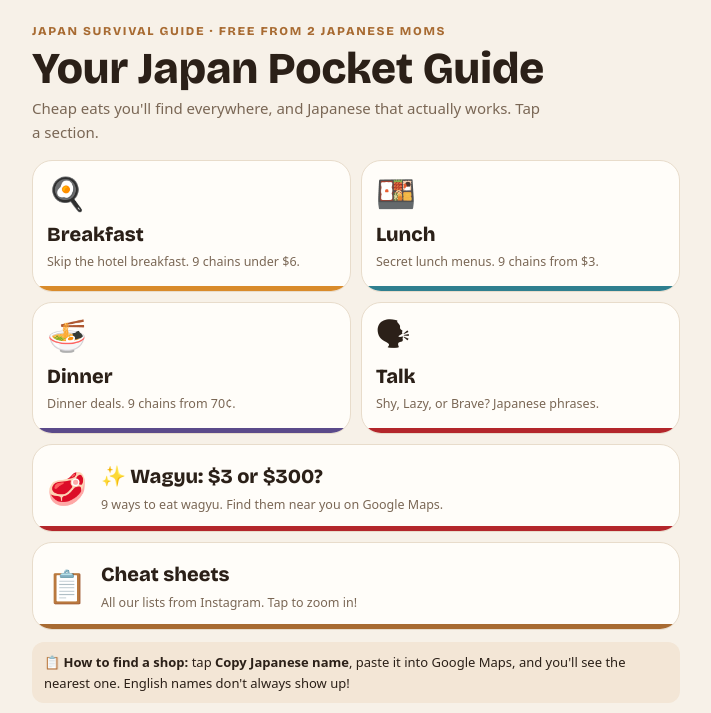
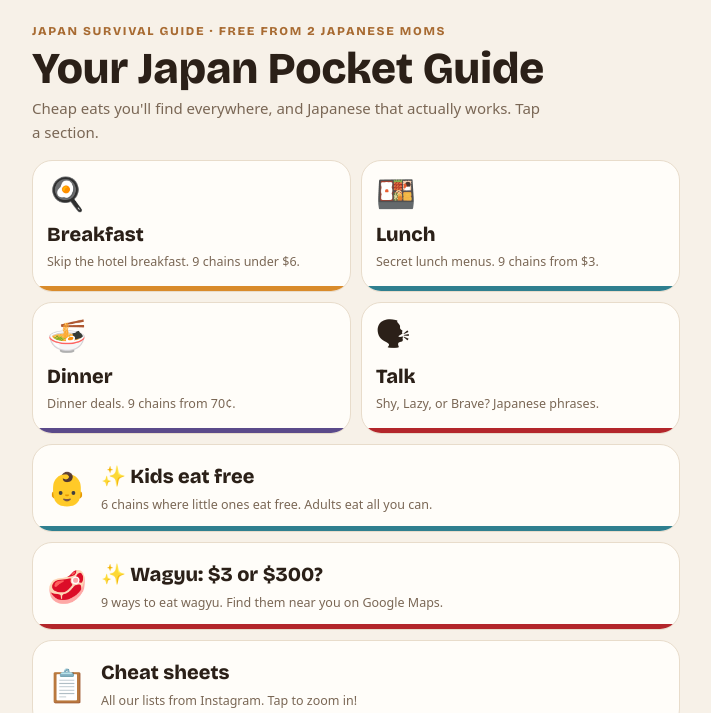
Before and after one commit to mirokujapanllc-netizen/pocket-guide-2moms, a plain HTML site: page index.html in a window 1280 px wide. Shown: the top 713 px of the page, without its empty margins (284-995 px from the left). Drawn offline with nearby package versions, Linux system fonts and the light colour scheme; a web font is replaced by a local one.

Commit message:
Add Kids eat free page, sheet and phrases
Co-Authored-By: Claude Opus 5.5 <noreply@anthropic.com>
Claude-Session: https://claude.ai/code/session_018hmGayQ3Ar1qz36jLk7p8f

```diff
--- a/index.html
+++ b/index.html
@@ -159,6 +159,7 @@ footer b{color:var(--fg);font-family:var(--display)}
       <button type="button" class="tile" data-go="lunch" style="--c:var(--noon)"><span class="e">🍱</span><b>Lunch</b><small>Secret lunch menus. 9 chains from $3.</small></button>
       <button type="button" class="tile" data-go="dinner" style="--c:var(--night)"><span class="e">🍜</span><b>Dinner</b><small>Dinner deals. 9 chains from 70¢.</small></button>
       <button type="button" class="tile" data-go="talk" style="--c:var(--brave)"><span class="e">🗣</span><b>Talk</b><small>Shy, Lazy, or Brave? Japanese phrases.</small></button>
+      <button type="button" class="tile wide" data-go="kidsfree" style="--c:#2f7f8f"><span class="e">👶</span><span><b>✨ Kids eat free</b><br><small>6 chains where little ones eat free. Adults eat all you can.</small></span></button>
       <button type="button" class="tile wide" data-go="wagyu" style="--c:#b3262b"><span class="e">🥩</span><span><b>✨ Wagyu: $3 or $300?</b><br><small>9 ways to eat wagyu. Find them near you on Google Maps.</small></span></button>
       <button type="button" class="tile wide" data-go="sheets" style="--c:var(--brown)"><span class="e">📋</span><span><b>Cheat sheets</b><br><small>All our lists from Instagram. Tap to zoom in!</small></span></button>
     </div>
@@ -227,7 +228,7 @@ footer b{color:var(--fg);font-family:var(--display)}
     <span>Follow us so you don't miss updates. We add new stuff with every post!</span>
     <span>📲 Keep it handy: iPhone Safari › Share › Add to Home Screen. Android Chrome › ⋮ › Add to Home screen.</span>
     <span>Prices: tax included, checked November 2026. They vary by location and season.</span>
-    <span>Last updated: November 13, 2026</span>
+    <span>Last updated: November 15, 2026</span>
   </footer>
 </div>
 
@@ -303,6 +304,19 @@ const MEALS = {
       {ja:"鶴橋風月", en:"Tsuruhashi Fugetsu", what:"Pork okonomiyaki, cooked on the griddle in front of you (price varies by store). Some stores have happy hour", price:"¥1,080~", usd:"$6.88~", tip:"Some stores do happy hour. Half-price beer? Yes, please."}
     ]
   }
+  ,kidsfree:{
+    color:"#2f7f8f", eyebrow:"Family · From our post “Kids eat free. Adults eat all you can.”", copyLabel:"📋 Copy Japanese name",
+    title:"Kids eat free 👶", lead:"6 chains where little ones eat free. Tap Open Maps to find the nearest one.",
+    note:"⚠️ Buffet rules: usually 90 min, last order 15–20 min before the end. Don't leave food (some places charge extra). Same table, same course for all adults. No take-out. Adults usually pay ¥3,000–5,000 ($20–32). Conditions vary by store, so check before you go! Checked November 2026.",
+    shops:[
+      {ja:"焼肉きんぐ", en:"Yakiniku King", what:"Japanese BBQ buffet. Order from a tablet. Kids under 6: FREE", tip:"They eat 3 bites. You eat for both."},
+      {ja:"しゃぶ葉", en:"Shabu-yo", what:"Shabu-shabu (hot pot) buffet with a self-serve veggie bar. Kids under 6: FREE", tip:"Free for them. Unlimited for you."},
+      {ja:"しゃぶしゃぶ温野菜", en:"Onyasai", what:"Shabu-shabu buffet. Kids under 6: buffet + drinks FREE. Ages 6–12: half price", tip:"Even the juice is free."},
+      {ja:"ゆず庵", en:"Yuzuan", what:"Sushi & shabu-shabu buffet. Kids under 6: FREE", tip:"Sushi AND hot pot? For free? Yes."},
+      {ja:"牛角食べ放題専門店", en:"Gyu-Kaku (all-you-can-eat stores only)", what:"Japanese BBQ buffet. Kids under 6: FREE. Regular Gyu-Kaku stores are different!", tip:"Anime collabs sometimes! We went for Jujutsu Kaisen. 🤫"},
+      {ja:"串カツ田中", en:"Kushikatsu Tanaka", what:"Not a buffet. Kids 12 & under: free DIY takoyaki (they cook it!) + soft serve, with a ¥1,000+ order", tip:"Win rock-paper-scissors with the staff = free drink. Seriously."}
+    ]
+  }
   ,wagyu:{
     color:"#b3262b", eyebrow:"Wagyu · From our post “Wagyu for $3 or $300?”", copyLabel:"📋 Copy Japanese word",
     title:"Wagyu for $3 or $300? 🥩", lead:"9 ways to eat wagyu. Pick your budget, then tap Open Maps to find it near you.",
@@ -325,7 +339,7 @@ const MEALS = {
 const SHOP_TYPES = {
   "和牛コロッケ":"💲 Street snack","和牛串":"💲 Street snack","和牛炙り寿司":"💲 Street snack",
   "和牛丼":"💲💲 Lunch level","和牛バーガー":"💲💲 Lunch level","和牛ハンバーグ":"💲💲 Lunch level",
-  "和牛焼肉":"💲💲💲 Splurge","和牛すき焼き":"💲💲💲 Splurge","和牛ステーキ":"💲💲💲 Splurge","牛カツ":"⭐ Bonus: Moms’ pick",
+  "和牛焼肉":"💲💲💲 Splurge","和牛すき焼き":"💲💲💲 Splurge","和牛ステーキ":"💲💲💲 Splurge","牛カツ":"⭐ Bonus: Moms’ pick","焼肉きんぐ":"🍖 BBQ buffet","しゃぶ葉":"🍲 Shabu-shabu buffet","しゃぶしゃぶ温野菜":"🍲 Shabu-shabu buffet","ゆず庵":"🍣 Sushi & shabu-shabu buffet","牛角食べ放題専門店":"🍖 BBQ buffet",
   "なか卯":"🍚 Rice bowls & udon", "すき家":"🐮 Beef bowls", "松屋":"🐮 Beef bowls & set meals", "吉野家":"🐮 Beef bowls",
   "マクドナルド":"🍔 Burgers", "カフェ・ベローチェ":"☕ Café", "ガスト":"🍽 Family restaurant", "ドトールコーヒー":"☕ Café",
   "コメダ珈琲店":"☕ Coffee shop", "サイゼリヤ":"🍝 Italian family restaurant", "丸亀製麺":"🍜 Udon noodles",
@@ -333,9 +347,10 @@ const SHOP_TYPES = {
   "デニーズ":"🍽 Family restaurant", "鳥貴族":"🍢 Yakitori pub", "くら寿司":"🍣 Conveyor-belt sushi",
   "大戸屋":"🍱 Japanese set meals", "やよい軒":"🍱 Japanese set meals", "CoCo壱番屋":"🍛 Japanese curry", "牛角":"🥩 Yakiniku (BBQ)", "モスバーガー":"🍔 Japanese burgers", "串カツ田中":"🍢 Fried skewers (kushikatsu)", "一蘭":"🍜 Ramen", "鶴橋風月":"🥞 Okonomiyaki"
 };
-const MEAL_PHOTOS = {breakfast:true, lunch:true, dinner:true, wagyu:true}; /* photos: img/shop-<meal>-<number>.jpg, same order as the list */
+const MEAL_PHOTOS = {breakfast:true, lunch:true, dinner:true, wagyu:true, kidsfree:true}; /* photos: img/shop-<meal>-<number>.jpg, same order as the list */
 /* ===== CHEAT SHEETS: newest first. file = img/<id>.jpg, thumbnail = img/<id>-thumb.jpg ===== */
 const SHEETS = [
+  {id:"kidsfree", title:"Kids eat free", note:"6 chains + buffet rules", isNew:true},
   {id:"wagyu", title:"Wagyu for $3 or $300?", note:"9 ways, 3 budgets", isNew:true},
   {id:"buttons", title:"Press it or don't?", note:"8 buttons in Japan", isNew:true},
   {id:"dinner", title:"Dinner deals", note:"9 chains, all under $7", isNew:true},
@@ -353,7 +368,7 @@ const SHEETS = [
   {id:"toilet-cheatsheet", title:"Toilet button cheat sheet", note:"Match the kanji"},
   {id:"trash-cans", title:"No trash cans in Japan?!", note:"What Japanese parents do"}
 ];
-const MEAL_SHEET = {breakfast:"breakfast", lunch:"lunch", dinner:"dinner", wagyu:"wagyu"};
+const MEAL_SHEET = {breakfast:"breakfast", lunch:"lunch", dinner:"dinner", wagyu:"wagyu", kidsfree:"kidsfree"};
 /* ===== PHRASES: edit this list to update the Talk section =====
    new:true  → shows a NEW badge and appears under "✨ New"
    post:"…"  → shows which Instagram post it came from */
@@ -362,6 +377,9 @@ const CATS = [
   ["onsen","♨️ Onsen"],["shop","🏪 Konbini & shops"],["help","🆘 Help"],["basic","🙏 Basics"]
 ];
 const PHRASES = [
+  {c:"kids", new:true, post:"Kids eat free", ja:"子どもは無料ですか？", ro:"Kodomo wa muryō desu ka?", en:"Is it free for kids?", say:"koh-doh-moh wah moo-ryoh des-ka", tip:"Rules often depend on age. Have your kid's age ready (e.g. 5歳 = 5 years old)."},
+  {c:"food", new:true, post:"Kids eat free", ja:"食べ放題は何分ですか？", ro:"Tabehōdai wa nanpun desu ka?", en:"How long is the all-you-can-eat?", say:"tah-beh-hoh-dai wah nan-pun des-ka", tip:"Usually 90 minutes."},
+  {c:"food", new:true, post:"Kids eat free", ja:"ラストオーダーは何時ですか？", ro:"Rasuto ōdā wa nanji desu ka?", en:"When is the last order?", say:"rah-soo-toh oh-dah wah nan-jee des-ka", tip:"Often 15–20 minutes before your time ends."},
   {c:"food", new:true, post:"Wagyu for $3 or $300?", ja:"これは和牛ですか？", ro:"Kore wa wagyū desu ka?", en:"Is this wagyu?", say:"koh-reh wah wah-gyoo des-ka", tip:"国産牛 (Japanese beef) is not always wagyu. Look for 和牛."},
   {c:"food", new:true, post:"Secret lunch menus", ja:"ランチセットはありますか？", ro:"Ranchi setto wa arimasu ka?", en:"Do you have a lunch set?", say:"ran-chee set-toh wah ah-ree-mas-ka", tip:"Lunch deals are often weekdays only."},
   {c:"food", new:true, post:"Secret lunch menus", ja:"ランチはまだ大丈夫ですか？", ro:"Ranchi wa mada daijōbu desu ka?", en:"Can I still order lunch?", say:"ran-chee wah mah-dah dai-joh-boo des-ka", tip:"Many lunch deals end around 2 or 3pm."},
--- a/sw.js
+++ b/sw.js
@@ -1,5 +1,5 @@
 /* Offline support: change VERSION whenever the app is updated */
-const VERSION = "pocket-guide-2026-11-13f";
+const VERSION = "pocket-guide-2026-11-15a";
 const SHELL = ["./", "./index.html", "./manifest.webmanifest", "./icon-192.png", "./icon-512.png", "./apple-touch-icon.png"];
 self.addEventListener("install", e => {
   e.waitUntil(caches.open(VERSION).then(c => c.addAll(SHELL)).then(() => self.skipWaiting()));
```
Also changed, not shown: img/kidsfree-thumb.jpg (added), img/kidsfree.jpg (added), img/shop-kidsfree-1.jpg (added), img/shop-kidsfree-2.jpg (added), img/shop-kidsfree-3.jpg (added), img/shop-kidsfree-4.jpg (added), img/shop-kidsfree-5.jpg (added), img/shop-kidsfree-6.jpg (added).
